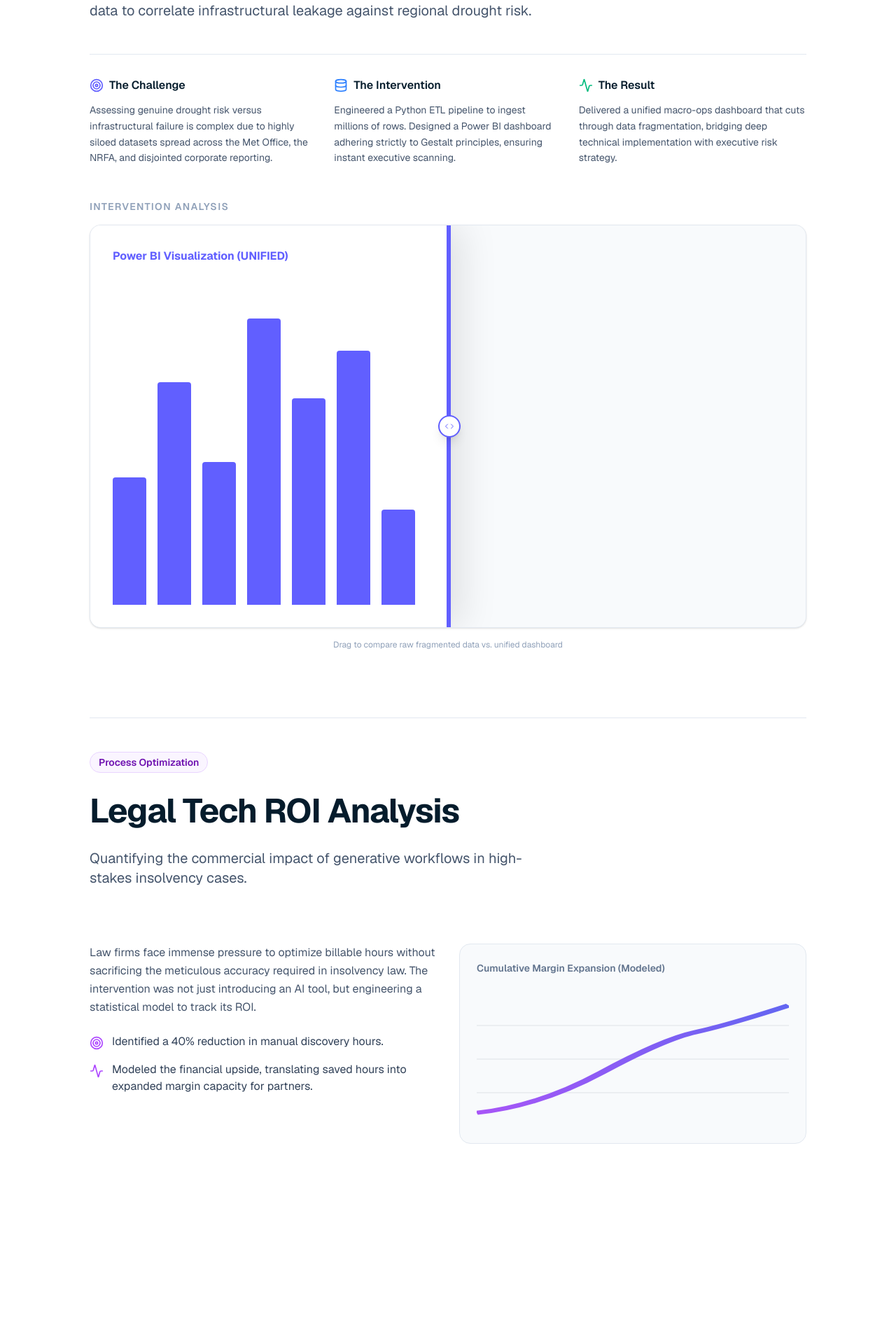
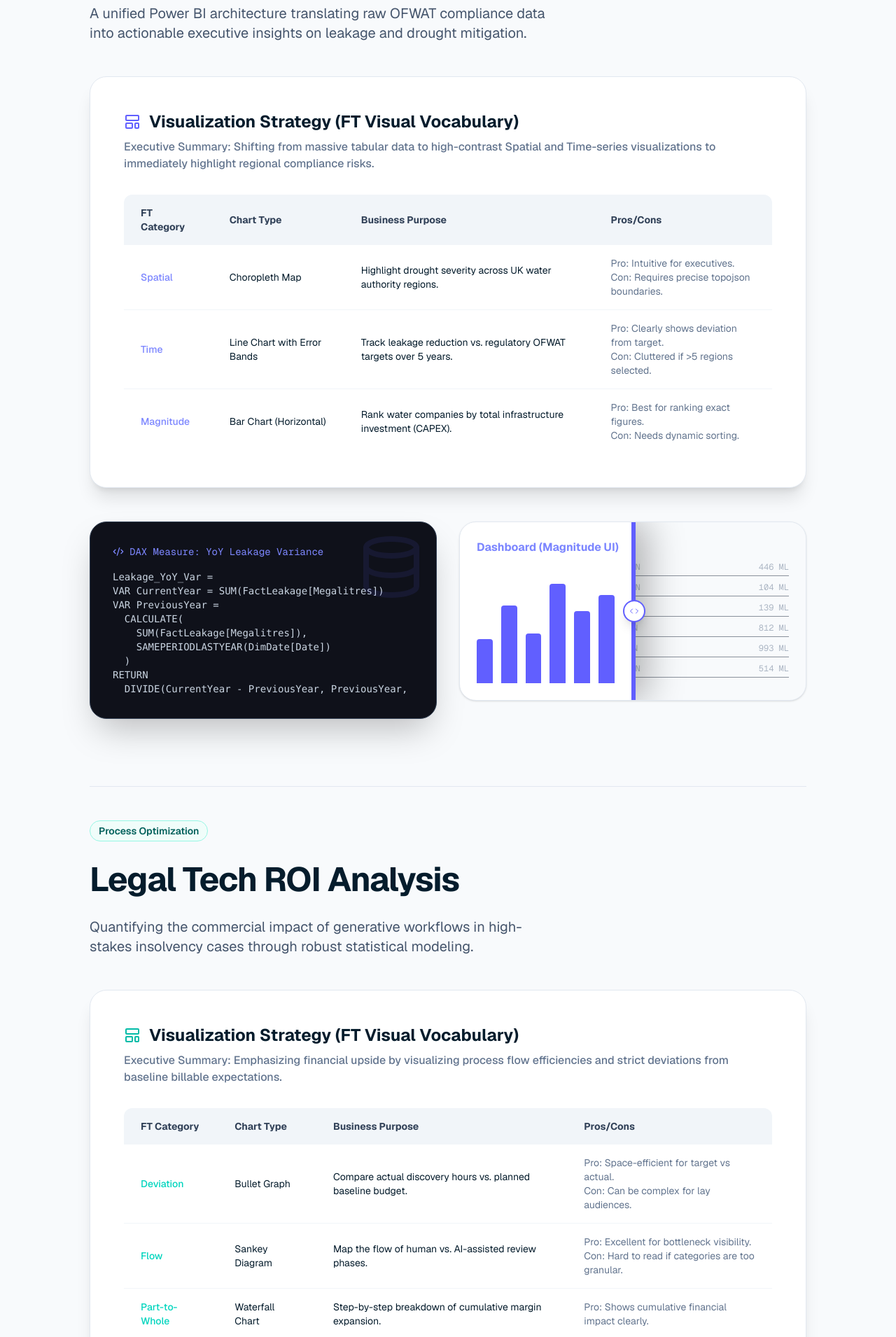
Before and after one commit to utkarshsinghlaw/portfolio, a Next.js app: page /portfolio/portfolio/bi-case-studies in a window 1280 px wide. Shown: the part 410-2320 px from the top of the page at 70% size. Before the commit the page ends 2108 px from the top, so only its background shows below. Built offline with nearby package versions, Linux system fonts and the light colour scheme.

Commit message:
feat: apply visualization assistant FT framework to BI case studies

```diff
--- a/src/app/portfolio/bi-case-studies/page.tsx
+++ b/src/app/portfolio/bi-case-studies/page.tsx
@@ -2,17 +2,17 @@
 import React, { useState } from "react";
 import { motion } from "framer-motion";
 import Link from "next/link";
-import { ArrowLeft, Database, Activity, Target, ChevronLeft, ChevronRight } from "lucide-react";
+import { ArrowLeft, Target, Activity, ChevronRight, ChevronLeft, Database, Code2, LayoutTemplate } from "lucide-react";
 
 export default function BICaseStudies() {
-  const [sliderPosition, setSliderPosition] = useState(50); // 0 to 100
+  const [sliderPosition, setSliderPosition] = useState(50);
 
   return (
-    <div className="min-h-screen bg-white dark:bg-black text-[#051c2c] dark:text-slate-200 font-sans transition-colors duration-300">
-      <main className="flex flex-col items-center p-8 md:p-16">
-        <div className="max-w-5xl space-y-24 w-full">
+    <div className="min-h-screen bg-slate-50 dark:bg-[#0B1120] text-[#051c2c] dark:text-slate-200 font-sans selection:bg-indigo-500/30">
+      <main className="max-w-7xl mx-auto px-4 sm:px-6 lg:px-8 py-12 md:py-24">
+        <div className="max-w-5xl mx-auto space-y-24 w-full">
 
-          <Link href="/#pillars" className="inline-flex items-center text-sm font-medium text-indigo-600 dark:text-indigo-400 hover:opacity-80 transition-opacity">
+          <Link href="/" className="inline-flex items-center text-sm font-medium text-indigo-600 dark:text-indigo-400 hover:opacity-80 transition-opacity">
             <ArrowLeft className="mr-2 h-4 w-4" />
             Back to Portfolio
           </Link>
@@ -20,146 +20,209 @@ export default function BICaseStudies() {
           {/* ================= CASE STUDY 1 ================= */}
           <section className="space-y-12">
             <header className="space-y-6">
-              <div className="inline-flex items-center rounded-full border border-blue-200 dark:border-blue-900 bg-blue-50 dark:bg-blue-900/30 px-3 py-1 text-sm font-semibold text-blue-800 dark:text-blue-300">
-                Business Intelligence & Data Engineering
+              <div className="inline-flex items-center rounded-full border border-indigo-200 dark:border-indigo-900 bg-indigo-50 dark:bg-indigo-900/30 px-3 py-1 text-sm font-semibold text-indigo-800 dark:text-indigo-300">
+                Data Infrastructure & Visualization
               </div>
               <h1 className="text-4xl md:text-5xl font-bold text-[#051c2c] dark:text-white tracking-tight leading-tight">
                 UK Drinkable Water Dashboard
               </h1>
               <p className="text-xl text-slate-600 dark:text-slate-400 max-w-2xl">
-                A macro-ops visualization tool combining Met Office, NRFA, and Ofwat data to correlate infrastructural leakage against regional drought risk.
+                A unified Power BI architecture translating raw OFWAT compliance data into actionable executive insights on leakage and drought mitigation.
               </p>
             </header>
 
-            <div className="grid md:grid-cols-3 gap-6 pt-8 border-t border-slate-200 dark:border-slate-800">
-              <div className="space-y-3">
-                <div className="flex items-center space-x-2 text-[#051c2c] dark:text-white font-semibold">
-                  <Target className="h-5 w-5 text-indigo-500" />
-                  <h3>The Challenge</h3>
-                </div>
-                <p className="text-slate-600 dark:text-slate-400 text-sm leading-relaxed">
-                  Assessing genuine drought risk versus infrastructural failure is complex due to highly siloed datasets spread across the Met Office, the NRFA, and disjointed corporate reporting.
-                </p>
-              </div>
-              <div className="space-y-3">
-                <div className="flex items-center space-x-2 text-[#051c2c] dark:text-white font-semibold">
-                  <Database className="h-5 w-5 text-blue-500" />
-                  <h3>The Intervention</h3>
-                </div>
-                <p className="text-slate-600 dark:text-slate-400 text-sm leading-relaxed">
-                  Engineered a Python ETL pipeline to ingest millions of rows. Designed a Power BI dashboard adhering strictly to Gestalt principles, ensuring instant executive scanning.
-                </p>
-              </div>
-              <div className="space-y-3">
-                <div className="flex items-center space-x-2 text-[#051c2c] dark:text-white font-semibold">
-                  <Activity className="h-5 w-5 text-emerald-500" />
-                  <h3>The Result</h3>
-                </div>
-                <p className="text-slate-600 dark:text-slate-400 text-sm leading-relaxed">
-                  Delivered a unified macro-ops dashboard that cuts through data fragmentation, bridging deep technical implementation with executive risk strategy.
-                </p>
+            {/* UX Layout: FT Visual Vocabulary Strategy */}
+            <div className="bg-white dark:bg-[#1E293B] rounded-3xl p-8 md:p-12 border border-slate-200 dark:border-[#334155] shadow-xl">
+              <h3 className="text-2xl font-bold mb-2 flex items-center">
+                <LayoutTemplate className="mr-3 text-indigo-500" />
+                Visualization Strategy (FT Visual Vocabulary)
+              </h3>
+              <p className="text-slate-500 mb-8 font-medium">Executive Summary: Shifting from massive tabular data to high-contrast Spatial and Time-series visualizations to immediately highlight regional compliance risks.</p>
+
+              <div className="overflow-x-auto">
+                <table className="w-full text-sm text-left">
+                  <thead className="bg-slate-100 dark:bg-slate-800/50 text-slate-700 dark:text-slate-300">
+                    <tr>
+                      <th className="px-6 py-4 rounded-tl-xl">FT Category</th>
+                      <th className="px-6 py-4">Chart Type</th>
+                      <th className="px-6 py-4">Business Purpose</th>
+                      <th className="px-6 py-4 rounded-tr-xl">Pros/Cons</th>
+                    </tr>
+                  </thead>
+                  <tbody className="divide-y divide-slate-100 dark:divide-slate-800">
+                    <tr>
+                      <td className="px-6 py-4 font-medium text-indigo-400">Spatial</td>
+                      <td className="px-6 py-4">Choropleth Map</td>
+                      <td className="px-6 py-4">Highlight drought severity across UK water authority regions.</td>
+                      <td className="px-6 py-4 text-slate-500">Pro: Intuitive for executives.<br/>Con: Requires precise topojson boundaries.</td>
+                    </tr>
+                    <tr>
+                      <td className="px-6 py-4 font-medium text-indigo-400">Time</td>
+                      <td className="px-6 py-4">Line Chart with Error Bands</td>
+                      <td className="px-6 py-4">Track leakage reduction vs. regulatory OFWAT targets over 5 years.</td>
+                      <td className="px-6 py-4 text-slate-500">Pro: Clearly shows deviation from target.<br/>Con: Cluttered if &gt;5 regions selected.</td>
+                    </tr>
+                    <tr>
+                      <td className="px-6 py-4 font-medium text-indigo-400">Magnitude</td>
+                      <td className="px-6 py-4">Bar Chart (Horizontal)</td>
+                      <td className="px-6 py-4">Rank water companies by total infrastructure investment (CAPEX).</td>
+                      <td className="px-6 py-4 text-slate-500">Pro: Best for ranking exact figures.<br/>Con: Needs dynamic sorting.</td>
+                    </tr>
+                  </tbody>
+                </table>
               </div>
             </div>
 
-            {/* Performative UI: Before/After Slider */}
-            <div className="space-y-4">
-              <h3 className="text-sm font-semibold uppercase tracking-widest text-slate-400">Intervention Analysis</h3>
-              <div className="relative aspect-video w-full rounded-2xl bg-slate-100 dark:bg-slate-900 border border-slate-200 dark:border-slate-800 overflow-hidden shadow-sm group cursor-ew-resize"
+            {/* UX Layout: Technical Implementation (Power BI) */}
+            <div className="grid md:grid-cols-2 gap-8">
+              <div className="bg-[#0f111a] rounded-3xl p-8 border border-[#334155] shadow-2xl relative overflow-hidden group">
+                <div className="absolute top-0 right-0 p-4 opacity-10 group-hover:opacity-20 transition-opacity">
+                  <Database className="w-24 h-24 text-indigo-500" />
+                </div>
+                <h4 className="text-indigo-400 font-mono text-sm mb-4 flex items-center">
+                  <Code2 className="mr-2 w-4 h-4" />
+                  DAX Measure: YoY Leakage Variance
+                </h4>
+                <pre className="text-slate-300 font-mono text-sm overflow-x-auto">
+                  <code>{`Leakage_YoY_Var =
+VAR CurrentYear = SUM(FactLeakage[Megalitres])
+VAR PreviousYear =
+  CALCULATE(
+    SUM(FactLeakage[Megalitres]),
+    SAMEPERIODLASTYEAR(DimDate[Date])
+  )
+RETURN
+  DIVIDE(CurrentYear - PreviousYear, PreviousYear, 0)`}</code>
+                </pre>
+              </div>
+
+              {/* Performative UI: Before/After Slider */}
+              <div className="relative w-full rounded-3xl bg-slate-100 dark:bg-slate-900 border border-slate-200 dark:border-[#334155] overflow-hidden shadow-sm group cursor-ew-resize h-64"
                    onMouseMove={(e) => {
                      const rect = e.currentTarget.getBoundingClientRect();
                      const x = Math.max(0, Math.min(e.clientX - rect.left, rect.width));
                      setSliderPosition((x / rect.width) * 100);
-                   }}
-                   onTouchMove={(e) => {
-                     const rect = e.currentTarget.getBoundingClientRect();
-                     const x = Math.max(0, Math.min(e.touches[0].clientX - rect.left, rect.width));
-                     setSliderPosition((x / rect.width) * 100);
-                   }}
-              >
+                   }}>
                 {/* Before: Raw Data State */}
-                <div className="absolute inset-0 flex flex-col p-8 font-mono text-xs text-slate-500 bg-slate-50 dark:bg-slate-950">
-                  <p className="text-red-500 font-bold mb-4">raw_ofwat_leakage_2023.csv (FRAGMENTED)</p>
-                  {Array.from({length: 10}).map((_, i) => (
-                    <div key={i} className="flex space-x-4 opacity-50">
+                <div className="absolute inset-0 flex flex-col p-6 font-mono text-xs text-slate-500 bg-slate-50 dark:bg-slate-950">
+                  <p className="text-red-500 font-bold mb-4">OFWAT_raw_extract.csv</p>
+                  {Array.from({length: 6}).map((_, i) => (
+                    <div key={i} className="flex justify-between opacity-50 mb-2 border-b border-slate-800 pb-1">
                       <span>{Math.random().toString(36).substring(7)}</span>
                       <span>NaN</span>
-                      <span>{Math.floor(Math.random() * 1000)}</span>
-                      <span>{Math.random() > 0.5 ? 'MISSING' : 'ERR_TIMEOUT'}</span>
+                      <span>{Math.floor(Math.random() * 1000)} ML</span>
                     </div>
                   ))}
                 </div>
 
                 {/* After: Clean BI Dashboard State */}
                 <div
-                  className="absolute inset-0 bg-white dark:bg-slate-900 border-r-2 border-indigo-500 flex flex-col p-8 overflow-hidden shadow-[20px_0_50px_rgba(0,0,0,0.1)]"
+                  className="absolute inset-0 bg-white dark:bg-[#1E293B] border-r-2 border-indigo-500 flex flex-col p-6 overflow-hidden shadow-[20px_0_50px_rgba(0,0,0,0.3)]"
                   style={{ width: `${sliderPosition}%` }}
                 >
-                  <p className="text-indigo-500 font-sans font-bold mb-8 whitespace-nowrap">Power BI Visualization (UNIFIED)</p>
-                  <div className="flex-1 flex items-end space-x-4">
-                    {/* Animated Bar Chart */}
-                    {[40, 70, 45, 90, 65, 80, 30].map((height, i) => (
+                  <p className="text-indigo-400 font-sans font-bold mb-6 whitespace-nowrap">Dashboard (Magnitude UI)</p>
+                  <div className="flex-1 flex items-end space-x-3">
+                    {[40, 70, 45, 90, 65, 80].map((height, i) => (
                       <motion.div
                         key={i}
                         initial={{ height: 0 }}
                         whileInView={{ height: `${height}%` }}
-                        transition={{ duration: 1, delay: i * 0.1, ease: "easeOut" }}
-                        className="w-12 bg-indigo-500 rounded-t-sm"
+                        transition={{ duration: 1, delay: i * 0.1 }}
+                        className="w-10 bg-indigo-500 rounded-t-sm"
                       />
                     ))}
                   </div>
                 </div>
 
                 {/* Slider Handle */}
-                <div
-                  className="absolute top-0 bottom-0 w-1 bg-indigo-500 pointer-events-none"
-                  style={{ left: `${sliderPosition}%` }}
-                >
+                <div className="absolute top-0 bottom-0 w-1 bg-indigo-500 pointer-events-none" style={{ left: `${sliderPosition}%` }}>
                   <div className="absolute top-1/2 left-1/2 -translate-x-1/2 -translate-y-1/2 w-8 h-8 bg-white rounded-full shadow-lg border-2 border-indigo-500 flex items-center justify-center">
                     <ChevronLeft className="w-3 h-3 text-indigo-500 -mr-1" />
                     <ChevronRight className="w-3 h-3 text-indigo-500" />
                   </div>
                 </div>
               </div>
-              <p className="text-center text-xs text-slate-400">Drag to compare raw fragmented data vs. unified dashboard</p>
             </div>
           </section>
 
           {/* ================= CASE STUDY 2 ================= */}
-          <section className="space-y-12 pt-12 border-t border-slate-200 dark:border-slate-800">
+          <section className="space-y-12 pt-12 border-t border-slate-200 dark:border-[#334155]">
             <header className="space-y-6">
-              <div className="inline-flex items-center rounded-full border border-purple-200 dark:border-purple-900 bg-purple-50 dark:bg-purple-900/30 px-3 py-1 text-sm font-semibold text-purple-800 dark:text-purple-300">
+              <div className="inline-flex items-center rounded-full border border-teal-200 dark:border-teal-900 bg-teal-50 dark:bg-teal-900/30 px-3 py-1 text-sm font-semibold text-teal-800 dark:text-teal-300">
                 Process Optimization
               </div>
               <h1 className="text-4xl md:text-5xl font-bold text-[#051c2c] dark:text-white tracking-tight leading-tight">
                 Legal Tech ROI Analysis
               </h1>
               <p className="text-xl text-slate-600 dark:text-slate-400 max-w-2xl">
-                Quantifying the commercial impact of generative workflows in high-stakes insolvency cases.
+                Quantifying the commercial impact of generative workflows in high-stakes insolvency cases through robust statistical modeling.
               </p>
             </header>
 
-            <div className="grid md:grid-cols-2 gap-8 pt-8">
+            {/* UX Layout: FT Visual Vocabulary Strategy */}
+            <div className="bg-white dark:bg-[#1E293B] rounded-3xl p-8 md:p-12 border border-slate-200 dark:border-[#334155] shadow-xl">
+              <h3 className="text-2xl font-bold mb-2 flex items-center">
+                <LayoutTemplate className="mr-3 text-teal-500" />
+                Visualization Strategy (FT Visual Vocabulary)
+              </h3>
+              <p className="text-slate-500 mb-8 font-medium">Executive Summary: Emphasizing financial upside by visualizing process flow efficiencies and strict deviations from baseline billable expectations.</p>
+
+              <div className="overflow-x-auto">
+                <table className="w-full text-sm text-left">
+                  <thead className="bg-slate-100 dark:bg-slate-800/50 text-slate-700 dark:text-slate-300">
+                    <tr>
+                      <th className="px-6 py-4 rounded-tl-xl">FT Category</th>
+                      <th className="px-6 py-4">Chart Type</th>
+                      <th className="px-6 py-4">Business Purpose</th>
+                      <th className="px-6 py-4 rounded-tr-xl">Pros/Cons</th>
+                    </tr>
+                  </thead>
+                  <tbody className="divide-y divide-slate-100 dark:divide-slate-800">
+                    <tr>
+                      <td className="px-6 py-4 font-medium text-teal-400">Deviation</td>
+                      <td className="px-6 py-4">Bullet Graph</td>
+                      <td className="px-6 py-4">Compare actual discovery hours vs. planned baseline budget.</td>
+                      <td className="px-6 py-4 text-slate-500">Pro: Space-efficient for target vs actual.<br/>Con: Can be complex for lay audiences.</td>
+                    </tr>
+                    <tr>
+                      <td className="px-6 py-4 font-medium text-teal-400">Flow</td>
+                      <td className="px-6 py-4">Sankey Diagram</td>
+                      <td className="px-6 py-4">Map the flow of human vs. AI-assisted review phases.</td>
+                      <td className="px-6 py-4 text-slate-500">Pro: Excellent for bottleneck visibility.<br/>Con: Hard to read if categories are too granular.</td>
+                    </tr>
+                    <tr>
+                      <td className="px-6 py-4 font-medium text-teal-400">Part-to-Whole</td>
+                      <td className="px-6 py-4">Waterfall Chart</td>
+                      <td className="px-6 py-4">Step-by-step breakdown of cumulative margin expansion.</td>
+                      <td className="px-6 py-4 text-slate-500">Pro: Shows cumulative financial impact clearly.</td>
+                    </tr>
+                  </tbody>
+                </table>
+              </div>
+            </div>
+
+            <div className="grid md:grid-cols-2 gap-8">
               <div className="space-y-6">
-                <p className="text-slate-600 dark:text-slate-400 leading-relaxed">
+                <p className="text-slate-600 dark:text-slate-400 leading-relaxed text-lg">
                   Law firms face immense pressure to optimize billable hours without sacrificing the meticulous accuracy required in insolvency law. The intervention was not just introducing an AI tool, but engineering a statistical model to track its ROI.
                 </p>
                 <ul className="space-y-4">
                   <li className="flex items-start">
-                    <Target className="w-5 h-5 text-purple-500 mr-3 mt-1 shrink-0" />
-                    <span className="text-slate-700 dark:text-slate-300">Identified a 40% reduction in manual discovery hours.</span>
+                    <Target className="w-6 h-6 text-teal-500 mr-4 mt-1 shrink-0" />
+                    <span className="text-slate-700 dark:text-slate-300">Identified a <strong>40% reduction</strong> in manual discovery hours via the baseline deviation model.</span>
                   </li>
                   <li className="flex items-start">
-                    <Activity className="w-5 h-5 text-purple-500 mr-3 mt-1 shrink-0" />
+                    <Activity className="w-6 h-6 text-teal-500 mr-4 mt-1 shrink-0" />
                     <span className="text-slate-700 dark:text-slate-300">Modeled the financial upside, translating saved hours into expanded margin capacity for partners.</span>
                   </li>
                 </ul>
               </div>
 
               {/* Performative UI: Line Chart Drawing itself */}
-              <div className="bg-slate-50 dark:bg-slate-900 rounded-2xl p-6 border border-slate-200 dark:border-slate-800 flex flex-col justify-center">
-                <h4 className="text-sm font-semibold text-slate-500 mb-6">Cumulative Margin Expansion (Modeled)</h4>
+              <div className="bg-[#0B1120] rounded-3xl p-8 border border-[#334155] shadow-xl flex flex-col justify-center">
+                <h4 className="text-sm font-semibold text-slate-400 mb-6 uppercase tracking-widest">Cumulative Margin Expansion</h4>
                 <div className="relative h-48 w-full">
-                  <svg className="absolute inset-0 w-full h-full" viewBox="0 0 100 100" preserveAspectRatio="none">
+                  <svg className="absolute inset-0 w-full h-full overflow-visible" viewBox="0 0 100 100" preserveAspectRatio="none">
                     {/* Grid lines */}
                     <line x1="0" y1="25" x2="100" y2="25" stroke="currentColor" strokeOpacity="0.1" strokeWidth="0.5" />
                     <line x1="0" y1="50" x2="100" y2="50" stroke="currentColor" strokeOpacity="0.1" strokeWidth="0.5" />
@@ -169,16 +232,17 @@ export default function BICaseStudies() {
                     <motion.path
                       d="M0,90 Q20,85 40,60 T70,30 T100,10"
                       fill="none"
-                      stroke="url(#purpleGradient)"
-                      strokeWidth="3"
+                      stroke="url(#tealGradient)"
+                      strokeWidth="4"
+                      strokeLinecap="round"
                       initial={{ pathLength: 0 }}
                       whileInView={{ pathLength: 1 }}
-                      transition={{ duration: 1.5, ease: "easeInOut" }}
+                      transition={{ duration: 2, ease: "easeInOut" }}
                     />
                     <defs>
-                      <linearGradient id="purpleGradient" x1="0%" y1="0%" x2="100%" y2="0%">
-                        <stop offset="0%" stopColor="#a855f7" />
-                        <stop offset="100%" stopColor="#6366f1" />
+                      <linearGradient id="tealGradient" x1="0%" y1="0%" x2="100%" y2="0%">
+                        <stop offset="0%" stopColor="#14B8A6" />
+                        <stop offset="100%" stopColor="#3B82F6" />
                       </linearGradient>
                     </defs>
                   </svg>
```
